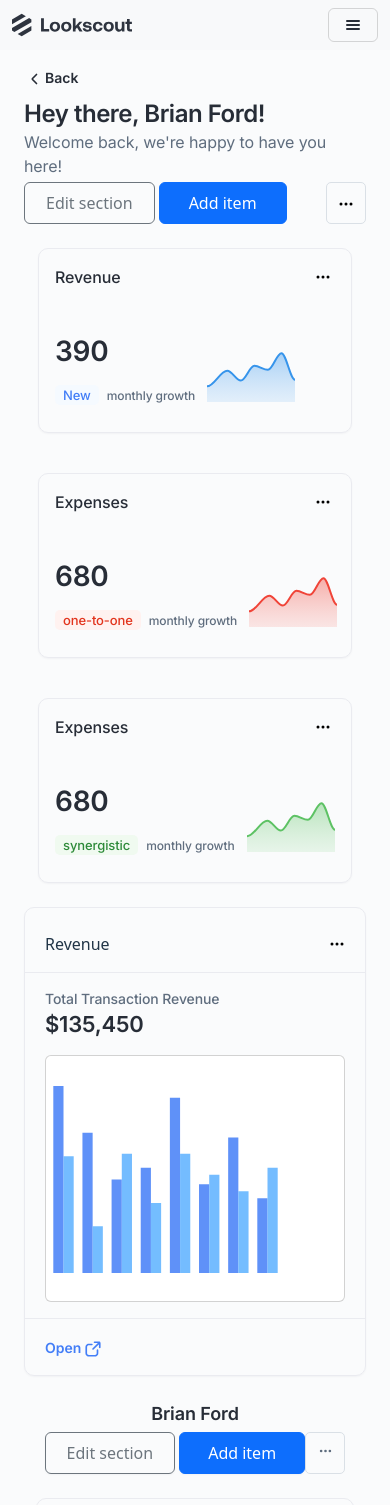
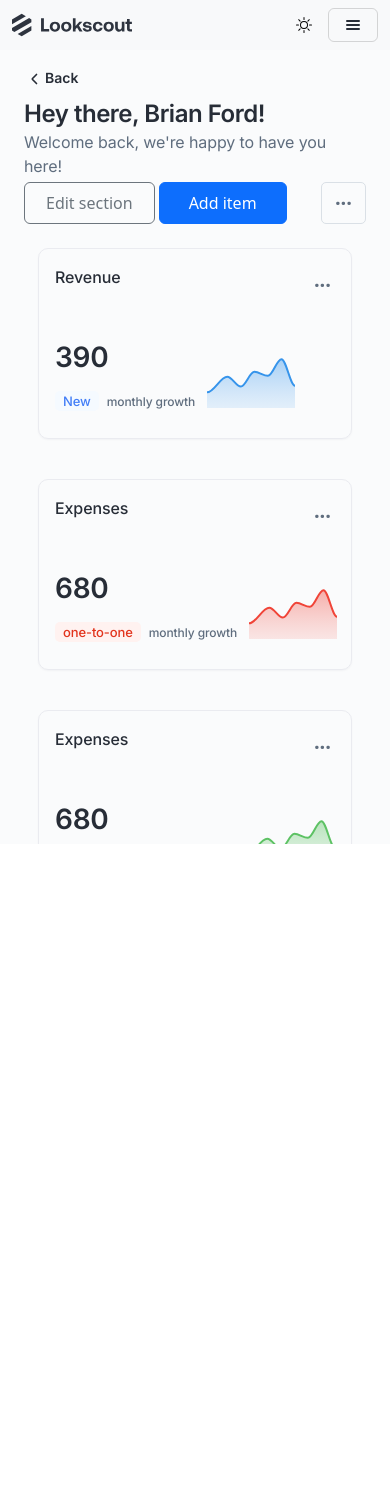
Before and after one commit to zehraecer/dashboardDesign, a React (Vite) app: page / in a window 390 px wide. Shown: the top 1505 px of the page. After the commit the page ends 844 px from the top, so only its background shows below. Built offline with nearby package versions, Linux system fonts and the light colour scheme.

Commit message:
tasarım genel anlamda bitti

```diff
--- a/src/App.css
+++ b/src/App.css
@@ -73,7 +73,8 @@
       color: var(--white);
     }
 
-    #cart5 {
+    #cart5,
+    #cart4 {
       background-color: var(--gunmetal);
     }
 
@@ -140,24 +141,44 @@
       color: var(--white);
     }
 
-    .three-dots {
+    .three-dots,
+    .content-3-span2 {
       color: var(--white);
     }
 
+    .content-3-span1 {
+      color: #A5ACBA;
+    }
 
+    .content-1-dots {
+      border: 1px solid #2E3545;
+      background-color: var(--slategray);
+    }
+
+    .content-1-back {
+      color: var(--white);
+    }
+
+    .middle-div1 {
+      background-color: var(--slategray);
+      box-shadow: 0px 1px 2px 0px #1018280A;
+    }
+
+    .middle-span2,
+    .middle-span-3 {
+      color: var(--white);
+    }
+
+    .middle-span3 {
+      color: var(--lightgrey)
+    }
+
+    .content-right-mode {
+      background-color: var(--content-right-light);
+
+    }
   }
-
-  .content-right-mode {
-    background-color: var(--content-right-light);
-
-  }
-
-
-
 }
-
-
-
 
 .three-dots {
   font-size: 20px;
@@ -165,16 +186,14 @@
   color: #5F6D7E;
 }
 
-/* .apexcharts-tooltip {
-  font-size: 12px !important;
-  color: #ec5656 !important;
+.content-1-dots {
+  padding: 0px 13px;
+  border: 1px solid #DAE0E6;
+  color: "#5F6D7E";
+  border-radius: 5px;
+
 }
 
-.apexcharts-xaxis-label,
-.apexcharts-yaxis-label {
-  font-size: 12px !important;
-  color: #555555 !important;
-} */
 
 #cart5 {
   border: none;
@@ -193,6 +212,24 @@
 
 body {
   font-family: Inter;
+}
+
+.ahsen {
+  display: flex;
+  flex-direction: column;
+  justify-content: space-between;
+  height: 100vh;
+  /* Tam ekran yüksekliği */
+}
+
+.top {
+  background-color: lightblue;
+  padding: 20px;
+}
+
+.bottom {
+  background-color: lightgreen;
+  padding: 20px;
 }
 
 /* .container {
@@ -305,6 +342,7 @@
   color: #272D37
 }
 
+
 .middle-span3 {
   font-family: Inter;
   font-size: 14px;
@@ -373,6 +411,13 @@
     color: #272D37;
 
   }
+}
+
+
+.content-1-three-dots {
+  padding: 19px 13px;
+  border: 1px solid #DAE0E6;
+  background-color: #2D8A39;
 }
 
 .content-span-1 {
@@ -785,7 +830,10 @@
 
 }
 
-/*
-.dark-mode {
-  background-color: #437EF7;
-} */
+@media (max-width: 576px) {
+
+  .d-flex-responsive {
+    width: 100% !important;
+    flex-direction: row;
+  }
+}
--- a/src/components/ContainerMiddle.jsx
+++ b/src/components/ContainerMiddle.jsx
@@ -9,7 +9,7 @@
     }, [])
 
     return (
-        <div className="d-none d-lg-flex flex-column align-content-between left-heigth  middle-mode " style={{ paddingInline: "28px", }}>
+        <div className="d-none d-lg-flex flex-column justify-content-between align-content-between left-heigth middle-mode h-100 " style={{ paddingInline: "28px", }}>
 
             <div >
                 <div className="d-flex flex-column align-items-start" >
@@ -64,22 +64,26 @@
 
                 </div>
             </div>
-            <div className="d-flex flex-column ">
 
-                <div className="d-flex justify-content-between w-100">
 
-                    <div className="d-flex">
+            <div className="d-flex flex-column pt-3 ">
+                <div className="d-flex justify-content-between align-items-center w-100">
+
+                    <div className="d-flex justify-content-center align-items-center gap-2">
                         <img src="Avatar1.svg" alt="" />
-                        <span>Brian Ford</span>
+                        <span className="middle-span-3">Brian Ford</span>
                     </div>
 
-                    <div><img src="three-dots.svg" alt="" /></div>
+                    <div className="three-dots">...</div>
                 </div>
 
                 <div className="d-flex flex-column middle-div1">
-                    <div className="d-flex">
-                        <div id="cart6"></div>
+                    <div className="d-flex justify-content-end">
                         <span className="middle-span1">X</span>
+                    </div>
+
+                    <div className="d-flex justify-content-left">
+                        <div style={{ width: "145px", height: "65px" }} id="cart6"></div>
                     </div>
                     <span className="middle-span2">Subscription Plan</span>
                     <span className="middle-span3">Your Subscription plan will expire soon please upgrade!</span>
--- a/src/components/ContentFour.jsx
+++ b/src/components/ContentFour.jsx
@@ -1,17 +1,17 @@
 export const ContentFour = () => {
 
     return (
-        <div className="d-flex flex-column flex-sm-row justify-content-between align-items-center content-4 ">
-            <span className="content-4-span1">Brian Ford</span>
-            <div className="d-flex justify-content-between mt-1 ">
+        <div className="d-flex flex-column flex-sm-row justify-content-between align-items-start content-4 w-100 ">
+            <span className="content-4-span1  ">Brian Ford</span>
+            <div className="d-flex justify-content-between mt-1 d-flex-responsive ">
                 <div className="d-flex gap-1">
                     <button type="button" className="btn btn-outline-secondary content-btns-1">Edit section</button>
                     <button type="button" className="btn btn-primary content-btns-2">Add item</button>
                 </div>
-                <div className="d-flex d-sm-none" style={{ padding: "11.2px 11.7px", border: " 1px solid #DAE0E6", borderRadius: "5px" }}>
-                    <svg xmlns="http://www.w3.org/2000/svg" width="15" height="14" fill="#5F6D7E" class="bi bi-three-dots" viewBox="0 0 16 16">
-                        <path d="M3 9.5a1.5 1.5 0 1 1 0-3 1.5 1.5 0 0 1 0 3m5 0a1.5 1.5 0 1 1 0-3 1.5 1.5 0 0 1 0 3m5 0a1.5 1.5 0 1 1 0-3 1.5 1.5 0 0 1 0 3" />
-                    </svg>
+                <div className="d-block d-sm-none content-1-dots" >
+
+                    <div className="three-dots">...</div>
+
                 </div>
             </div>
         </div>
--- a/src/components/ContentOne.jsx
+++ b/src/components/ContentOne.jsx
@@ -8,7 +8,7 @@
                     <img src="left.svg" />
                 </div>
                 <div>
-                    <span>Back</span>
+                    <span className="content-1-back">Back</span>
                 </div>
             </div>
             <div className="d-flex flex-column  flex-sm-row justify-content-between w-100"  >
@@ -27,9 +27,10 @@
                             <button type="button" className="btn btn-primary asdasa  ">Add item</button>
                         </div>
                     </div>
-                    <div className="d-block d-sm-none" style={{ padding: "7px 11px", border: "1px solid #DAE0E6", borderRadius: "5px", color: "#5F6D7E" }} >
+                    <div className="d-block d-sm-none content-1-dots" >
 
-                        <img src="three-dots.svg" alt="" />
+                        <div className="three-dots">...</div>
+
                     </div>
 
                 </div>
--- a/src/components/ContentThere.jsx
+++ b/src/components/ContentThere.jsx
@@ -20,13 +20,13 @@
             <div className='d-flex justify-content-between align-items-center content-3-1'>
                 <span className="d-block d-md-none content-3-span">Revenue</span>
                 <span className=" d-none d-md-block content-3-span">Advanced Graphic</span>
-                <img src="three-dots.svg" alt="" />
+                <div className="three-dots">...</div>
             </div>
 
             <div className="content-3-2 d-flex flex-column  justify-content-center flex-start">
                 <div className=" d-flex flex-column  d-md-none ">
-                    <span>Total Transaction Revenue</span>
-                    <p>$135,450</p>
+                    <span className='content-3-span1'>Total Transaction Revenue</span>
+                    <p className='content-3-span2'>$135,450</p>
                 </div>
                 <div id="cart4" className="card d-block d-md-none"></div>
                 <div id="cart5" className="card d-none d-md-block"></div>
--- a/src/components/ContentTwo.jsx
+++ b/src/components/ContentTwo.jsx
@@ -24,7 +24,7 @@
                     <div key={index} className=' cards  col-12  col-md-4 w-100'>
                         <div className='d-flex justify-content-between cards-1'>
                             <span className='content-2-name'>{card.name}</span>
-                            <img src="three-dots.svg" alt="" />
+                            <div className="three-dots">...</div>
                         </div>
                         <div className='d-flex  align-items-center'>
                             <div >
--- a/src/components/DasboardWrapper.jsx
+++ b/src/components/DasboardWrapper.jsx
@@ -1,4 +1,4 @@
-import React, { useState } from 'react';
+import React, { useState, useEffect } from 'react';
 import { ContainerLeft } from "./ContainerLeft";
 import { ContainerMiddle } from "./ContainerMiddle";
 import { ContainerRight } from "./ContainerRight";
@@ -6,19 +6,35 @@
 
 export const DashboardWrapper = () => {
     const [showMiddle, setShowMiddle] = useState(false);
+    const [isClicked, setisClicked] = useState(false)
+
+    const mood = () => {
+        setisClicked(!isClicked)
+        console.log(isClicked);
+    }
+
+    useEffect(() => {
+        if (isClicked) {
+            document.body.classList.add('dark-mode');
+        } else {
+            document.body.classList.remove('dark-mode');
+        }
+    }, [isClicked]);
+
+
 
     const handleLogoClick = () => {
         setShowMiddle(!showMiddle);
     };
 
     return (
-        <div className="d-flex flex-column w-100 h-100">
-            <Header />
-            <div className="d-flex flex-grow-1 overflow-hidden">
-                <div className='left-wrapper'>
-                    <ContainerLeft onLogoClick={handleLogoClick} />
+        <div className="d-flex flex-column w-100 left-heigth">
+            <Header mood={mood} isClicked={isClicked} />
+            <div className="d-flex flex-grow-1 overflow-hidden h-100">
+                <div className='left-wrapper h-100'>
+                    <ContainerLeft onLogoClick={handleLogoClick} mood={mood} isClicked={isClicked} />
                 </div>
-                <div className={`d-flex ${showMiddle ? 'flex-grow-1' : ''} h-100 overflow-auto`} style={{ transition: 'width 1.3s ease' }}>
+                <div className={`d-flex ${showMiddle ? 'flex-grow-1' : ''}  overflow-auto left-heigth`} style={{ transition: 'width 1.3s ease' }}>
                     {showMiddle && <ContainerMiddle />}
                 </div>
                 <div className={`w-100 ${showMiddle ? '' : 'flex-grow-1'} h-100 overflow-auto`}>
--- a/src/components/Header.jsx
+++ b/src/components/Header.jsx
@@ -1,5 +1,5 @@
 
-export const Header = () => {
+export const Header = ({ mood, isClicked }) => {
 
 
 
@@ -12,7 +12,9 @@
                         <img src="Lookscout.svg" alt="" />
 
                         <div className="d-flex justify-content-center align-items-center gap-3">
-
+                            <div>
+                                <div className="d-flex justify-content-center align-items-center gap-3">
+                                    <img onClick={mood} src={isClicked ? "moon.svg" : "sun.svg"} alt="" />
                                     <button
                                         className="navbar-toggler"
                                         type="button"
@@ -22,6 +24,8 @@
                                         aria-label="Toggle navigation">
                                         <img src="hamburgerMenu.svg" alt="" />
                                     </button>
+                                </div>
+                            </div>
                         </div>
                         <div className="offcanvas offcanvas-end" tabIndex="-1" id="offcanvasNavbar" aria-labelledby="offcanvasNavbarLabel">
                             <div className="offcanvas-header">
```
Also changed, not shown: src/components/ContainerLeft.jsx (+5 -17 lines). Lines whose indentation alone changed are shown as unchanged.
